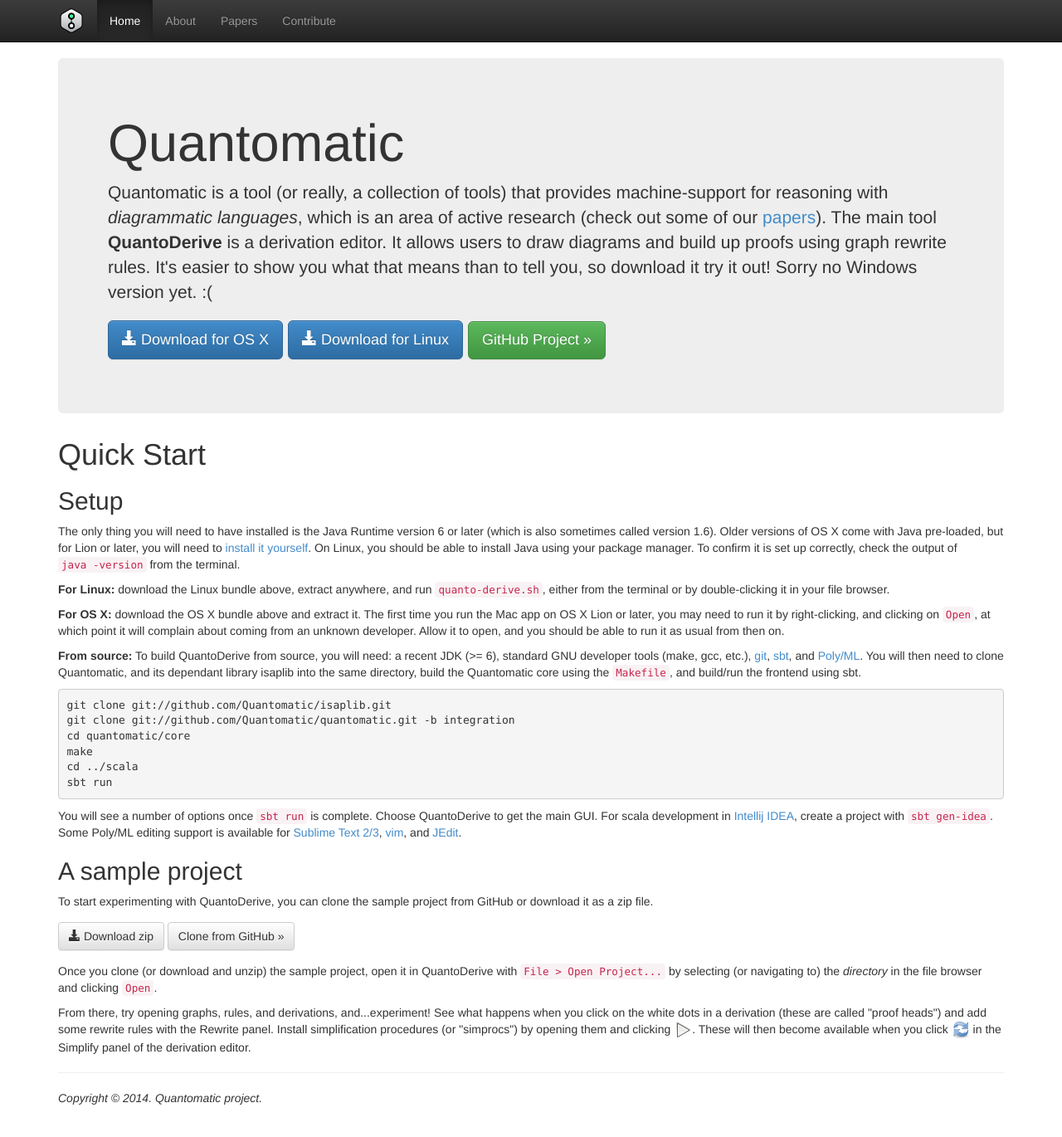
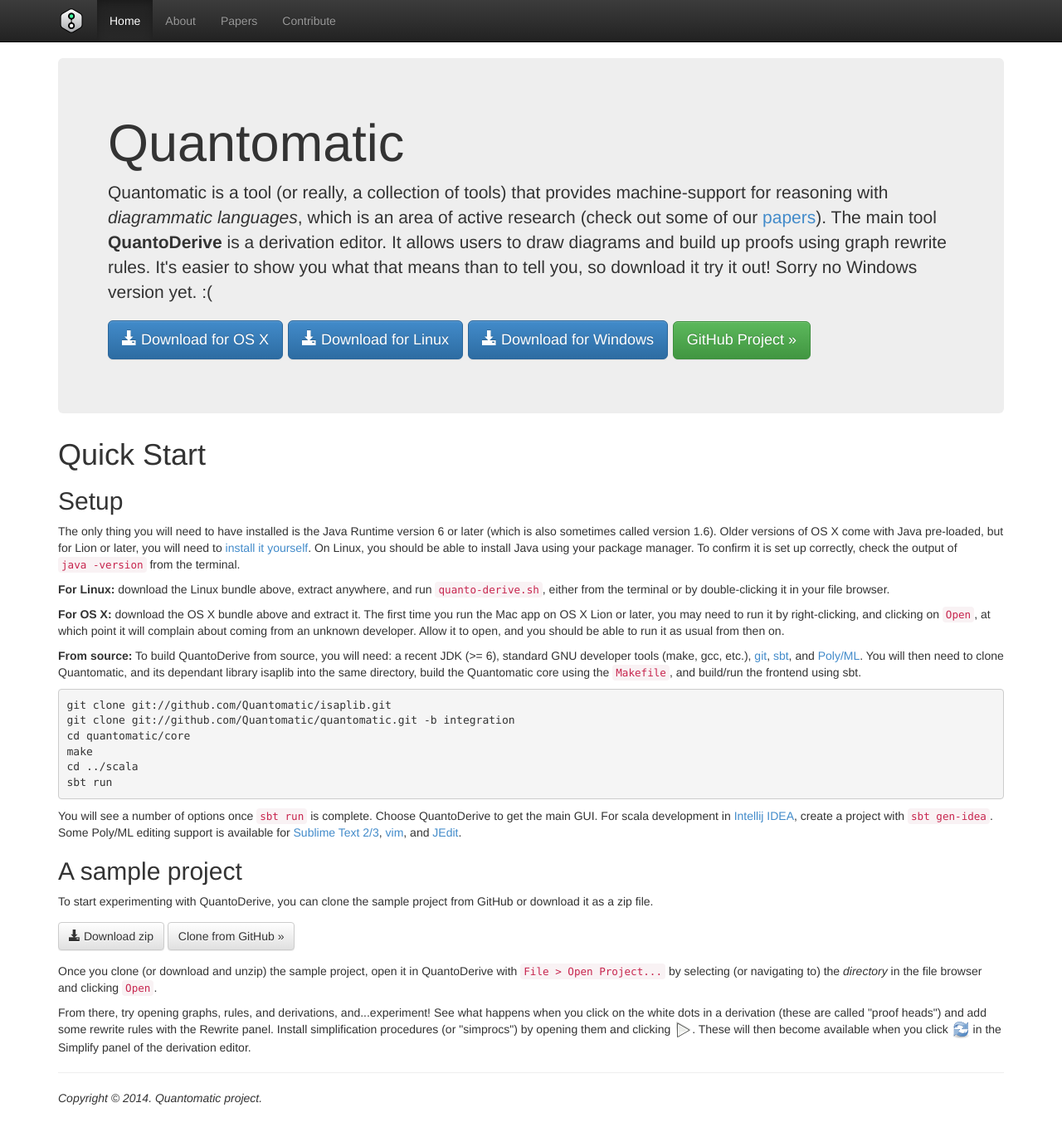
Before and after one commit to zxcalc/Quantomatic.github.io, a Jekyll site: the page built from index.html, in a window 1280 px wide and 1373 px high. Shown: the top 1370 px of the window at 83% size. Built offline with Jekyll 4.4.1, drawn with Linux system fonts in a browser that asks for light colours; nearby versions of some CDN libraries; Markdown is read by kramdown in place of the engine named in the settings.

Commit message:
added windows download link

```diff
--- a/index.html
+++ b/index.html
@@ -9,6 +9,7 @@
   <p style="line-height: 2.5em">
   <a href="https://github.com/Quantomatic/quantomatic/releases/download/derive-v0.1.0/QuantoDerive-osx.zip" class="btn btn-primary btn-lg" role="button"><span class="glyphicon glyphicon-download-alt"></span> Download for OS X</a>
   <a href="https://github.com/Quantomatic/quantomatic/releases/download/derive-v0.1.0/QuantoDerive-linux.tar.gz" class="btn btn-primary btn-lg" role="button"><span class="glyphicon glyphicon-download-alt"></span> Download for Linux</a>
+  <a href="https://github.com/Quantomatic/quantomatic/releases/download/derive-v0.1.0/QuantoDerive-windows.zip" class="btn btn-primary btn-lg" role="button"><span class="glyphicon glyphicon-download-alt"></span> Download for Windows</a>
   <a href="https://github.com/Quantomatic/quantomatic" class="btn btn-lg btn-success" role="button">GitHub Project &raquo;</a></p>
 </div>
 
```
